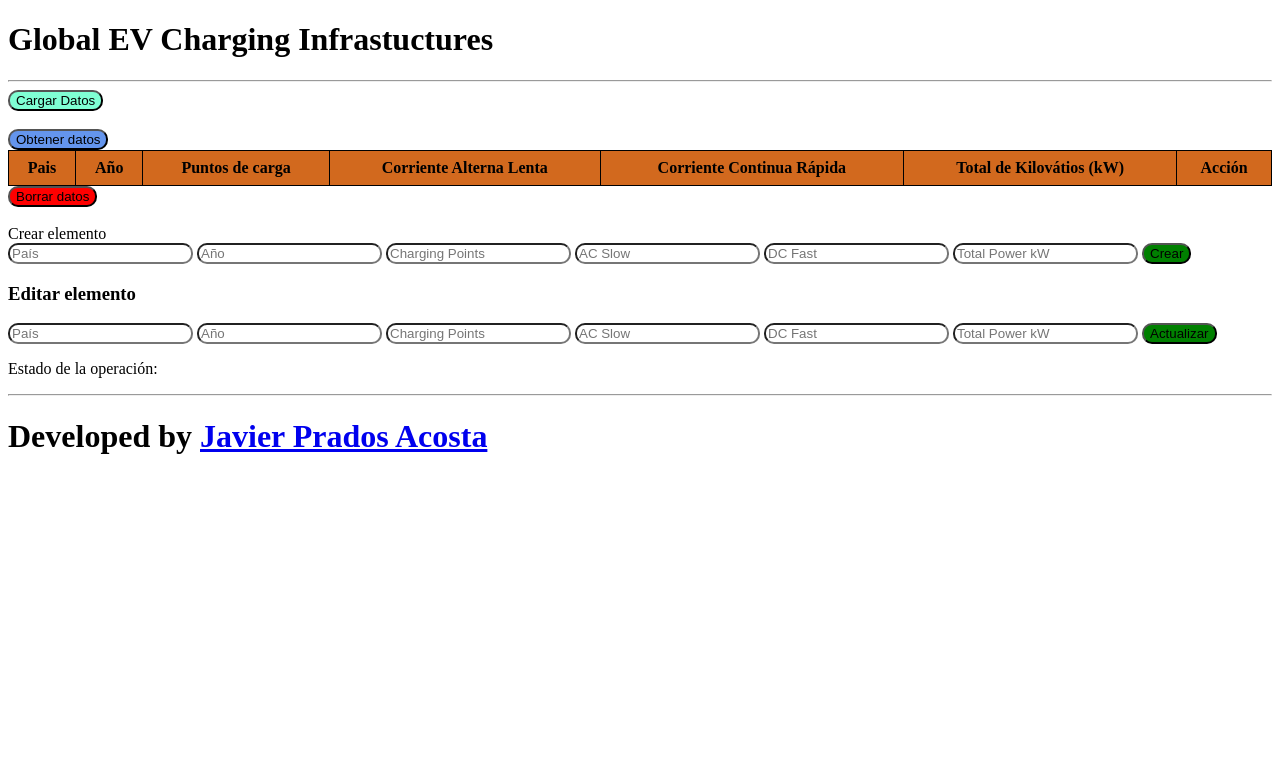
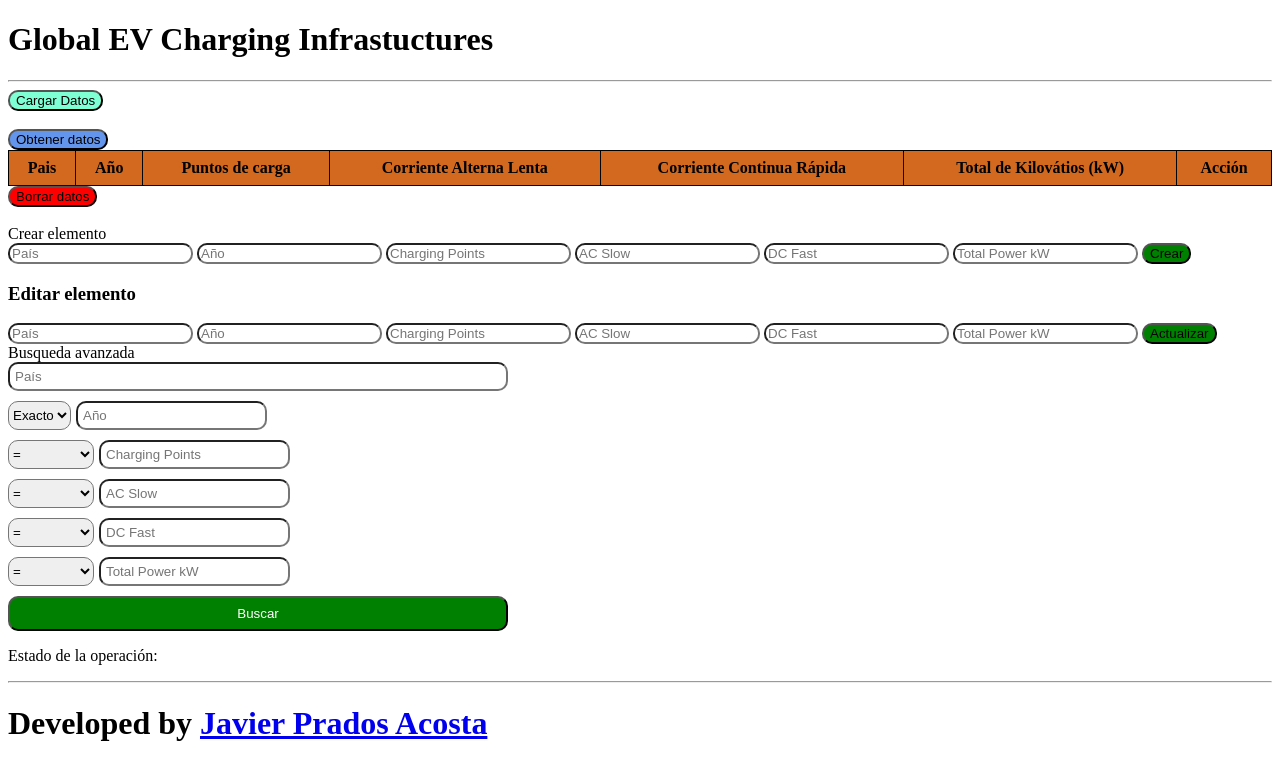
Before and after one commit to JavierPradosA/SOS2526-16, a SvelteKit app in the folder src/front/: page /global-ev-charging-infrastructures in a window 1280 px wide. Shown: the top 780 px of the page. Built offline with nearby package versions, Linux system fonts and the light colour scheme.

Commit message:
form busqueda por campos

```diff
--- a/src/front/src/routes/global-ev-charging-infrastructures/+page.svelte
+++ b/src/front/src/routes/global-ev-charging-infrastructures/+page.svelte
@@ -1,4 +1,6 @@
 <script>
+	import { count } from 'console';
+
 	// 🔹 CREAR
 	let pais_crear = $state('');
 	let year_crear = $state('');
@@ -15,6 +17,33 @@
 	let dc_fast_editar = $state('');
 	let total_power_kw_editar = $state('');
 
+	// 🔹 BUSQUEDA AVANZADA
+
+	// COUNTRY
+	let pais_busqueda = $state('');
+
+	// YEAR
+	let year_mode = $state('eq'); // "eq" o "range"
+	let year_busqueda = $state('');
+	let year_from = $state('');
+	let year_to = $state('');
+
+	// CHARGING POINT
+	let charging_point_busqueda = $state('');
+	let charging_point_mode = $state('eq'); // eq | gt | lt
+
+	// AC SLOW
+	let ac_slow_busqueda = $state('');
+	let ac_slow_mode = $state('eq');
+
+	// DC FAST
+	let dc_fast_busqueda = $state('');
+	let dc_fast_mode = $state('eq');
+
+	// TOTAL POWER
+	let total_power_kw_busqueda = $state('');
+	let total_power_kw_mode = $state('eq');
+
 	// 🔹 GENERAL
 	let data = $state([]);
 	let mensaje = $state('');
@@ -27,9 +56,49 @@
 		data = await res.json();
 	}
 
+	async function getData_campos() {
+		let url = API;
+		let params = [];
+
+		// COUNTRY (exacto)
+		if (pais_busqueda) {
+			params.push(`country=${pais_busqueda}`);
+		}
+
+		// YEAR
+		if (year_mode === 'eq' && year_busqueda) {
+			params.push(`year=${year_busqueda}`);
+		}
+
+		if (year_mode === 'range') {
+			if (year_from) params.push(`from=${year_from}`);
+			if (year_to) params.push(`to=${year_to}`);
+		}
+
+		// NUMÉRICOS
+		function addNumeric(field, value, mode) {
+			if (!value) return;
+
+			if (mode === 'eq') params.push(`${field}=${value}`);
+			if (mode === 'gt') params.push(`${field}_gt=${value}`);
+			if (mode === 'lt') params.push(`${field}_lt=${value}`);
+		}
+
+		addNumeric('charging_point', charging_point_busqueda, charging_point_mode);
+		addNumeric('ac_slow', ac_slow_busqueda, ac_slow_mode);
+		addNumeric('dc_fast', dc_fast_busqueda, dc_fast_mode);
+		addNumeric('total_power_kw', total_power_kw_busqueda, total_power_kw_mode);
+
+		if (params.length > 0) {
+			url += '?' + params.join('&');
+		}
+
+		const res = await fetch(url);
+		data = await res.json();
+	}
+
 	// LOAD INITIAL DATA
 	async function LoadData() {
-
 		const res = await fetch(API + 'loadInitialData');
 		if (res.status === 201) {
 			mensaje = 'Datos cargados correctamente';
@@ -171,8 +240,14 @@
 					>{dato.total_power_kw}</td
 				>
 				<td style="border: 1px solid black;padding: 8px;text-align: center;"
-					><button style="border-radius: 10px; background-color: cornflowerblue;" onclick={() => cargarFormulario(dato)}>Editar</button>
-					<button style="border-radius: 10px; background-color: cornflowerblue;" onclick={() => borrarElemento(dato.country, dato.year)}>Borrar fila</button></td
+					><button
+						style="border-radius: 10px; background-color: cornflowerblue;"
+						onclick={() => cargarFormulario(dato)}>Editar</button
+					>
+					<button
+						style="border-radius: 10px; background-color: cornflowerblue;"
+						onclick={() => borrarElemento(dato.country, dato.year)}>Borrar fila</button
+					></td
 				>
 			</tr>
 		{/each}
@@ -291,5 +366,123 @@ Crear elemento
 	<button style="border-radius: 10px; background-color: green;" type="submit">Actualizar</button>
 </form>
 
+Busqueda avanzada
+<form
+	onsubmit={getData_campos}
+	style="display: flex; flex-direction: column; gap: 10px; max-width: 500px;"
+>
+	<!-- COUNTRY -->
+	<input
+		style="border-radius: 10px; padding: 5px;"
+		type="text"
+		placeholder="País"
+		bind:value={pais_busqueda}
+	/>
+
+	<!-- YEAR -->
+	<div style="display: flex; gap: 5px;">
+		<select bind:value={year_mode} style="border-radius: 10px;">
+			<option value="eq">Exacto</option>
+			<option value="range">Rango</option>
+		</select>
+
+		{#if year_mode === 'eq'}
+			<input
+				type="number"
+				placeholder="Año"
+				bind:value={year_busqueda}
+				style="border-radius: 10px; padding: 5px;"
+			/>
+		{/if}
+
+		{#if year_mode === 'range'}
+			<input
+				type="number"
+				placeholder="From"
+				bind:value={year_from}
+				style="border-radius: 10px; padding: 5px;"
+			/>
+			<input
+				type="number"
+				placeholder="To"
+				bind:value={year_to}
+				style="border-radius: 10px; padding: 5px;"
+			/>
+		{/if}
+	</div>
+
+	<!-- FUNCIÓN PARA CAMPOS NUMÉRICOS -->
+	<!-- CHARGING POINT -->
+	<div style="display: flex; gap: 5px;">
+		<select bind:value={charging_point_mode} style="border-radius: 10px;">
+			<option value="eq">=</option>
+			<option value="gt">mayor que</option>
+			<option value="lt">menor que</option>
+		</select>
+
+		<input
+			type="number"
+			placeholder="Charging Points"
+			bind:value={charging_point_busqueda}
+			style="border-radius: 10px; padding: 5px;"
+		/>
+	</div>
+
+	<!-- AC SLOW -->
+	<div style="display: flex; gap: 5px;">
+		<select bind:value={ac_slow_mode} style="border-radius: 10px;">
+			<option value="eq">=</option>
+			<option value="gt">mayor que</option>
+			<option value="lt">menor que</option>
+		</select>
+
+		<input
+			type="number"
+			placeholder="AC Slow"
+			bind:value={ac_slow_busqueda}
+			style="border-radius: 10px; padding: 5px;"
+		/>
+	</div>
+
+	<!-- DC FAST -->
+	<div style="display: flex; gap: 5px;">
+		<select bind:value={dc_fast_mode} style="border-radius: 10px;">
+			<option value="eq">=</option>
+			<option value="gt">mayor que</option>
+			<option value="lt">menor que</option>
+		</select>
+
+		<input
+			type="number"
+			placeholder="DC Fast"
+			bind:value={dc_fast_busqueda}
+			style="border-radius: 10px; padding: 5px;"
+		/>
+	</div>
+
+	<!-- TOTAL POWER -->
+	<div style="display: flex; gap: 5px;">
+		<select bind:value={total_power_kw_mode} style="border-radius: 10px;">
+			<option value="eq">=</option>
+			<option value="gt">mayor que</option>
+			<option value="lt">menor que</option>
+		</select>
+
+		<input
+			type="number"
+			placeholder="Total Power kW"
+			bind:value={total_power_kw_busqueda}
+			style="border-radius: 10px; padding: 5px;"
+		/>
+	</div>
+
+	<!-- BOTÓN -->
+	<button
+		type="submit"
+		style="border-radius: 10px; background-color: green; color: white; padding: 8px;"
+	>
+		Buscar
+	</button>
+</form>
 <p>Estado de la operación:</p>
 {mensaje}
```
